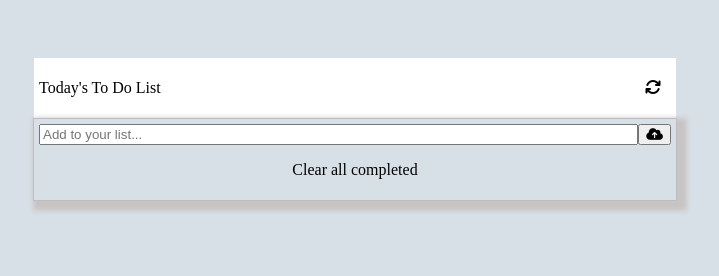
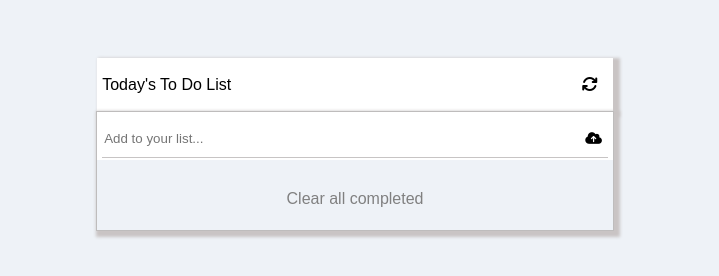
Before and after one commit to DarioAlessioR/todolist2, a website built with webpack: page src/index.html in a window 1280 px wide. Shown: the whole page, without its empty margins (285-1004 px from the left). Built offline with nearby package versions, Linux system fonts and the light colour scheme.

Commit message:
create branch todo4 and add css style

```diff
--- a/src/style.css
+++ b/src/style.css
@@ -1,35 +1,38 @@
 body {
-  background-color: rgb(216, 224, 231);
+  background-color: rgb(238, 242, 247);
   display: flex;
   flex-direction: column;
   align-items: center;
+  font-family: Arial, Helvetica, sans-serif;
 }
 
 header {
   padding: 5px;
   margin-top: 50px;
-  width: 50%;
+  width: 40%;
   min-width: 250px;
   background-color: white;
   display: flex;
   flex-direction: row;
   align-items: center;
   justify-content: space-between;
+  height: 43px;
+  box-shadow: 4px 3px 3px 3px rgb(201, 196, 196);
 }
-
 .recycle {
   padding: 10px;
 }
 
 .boxshadow {
   padding: 5px;
-  width: 50%;
+  width: 40%;
   min-width: 250px;
   border: 1px solid rgb(190, 188, 188);
-  box-shadow: 5px 5px 5px 5px rgb(201, 196, 196);
+  box-shadow: 3px 3px 3px 3px rgb(201, 196, 196);
   display: flex;
   flex-direction: column;
   align-items: center;
+  background-color: white;
 }
 
 .inputform {
@@ -38,20 +41,34 @@ header {
   align-items: center;
   justify-content: space-between;
   width: 100%;
+  height: 43px;
 }
 
 #todo-input {
   width: 100%;
+  height: 35px;
+  border: none;
+  border-bottom: 1px solid rgb(199, 196, 196);
 }
-
 #submit {
   cursor: pointer;
+  border: none;
+  border-bottom: 1px solid rgb(199, 196, 196);
+  background-color: white;
+  height: 38px;
 }
 
 .clear {
   cursor: pointer;
+  color: grey;
+  width: 102%;
+  height: 40px;
+  background-color: rgb(238, 242, 247);
+  margin: 0;
+  margin-bottom: -5px;
+  text-align: center;
+  padding-top: 30px;
 }
-
 #totallist {
   width: 100%;
   display: flex;
@@ -66,7 +83,7 @@ header {
   justify-content: space-between;
   align-items: center;
   padding-right: 10px;
-  height: 25px;
+  height: 43px;
   border-bottom: 1px solid rgb(199, 196, 196);
 }
 
```
Also changed, not shown: dist/main.js.
